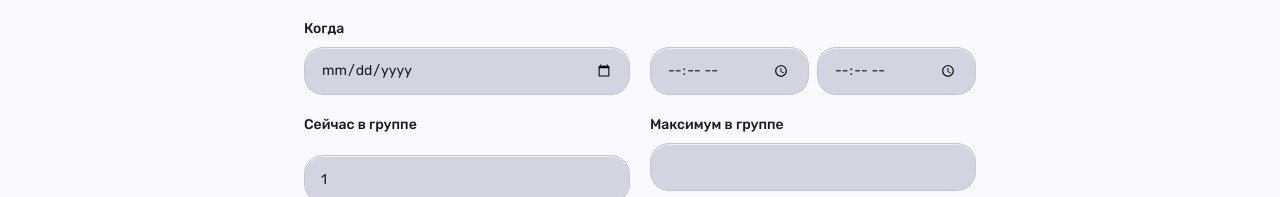
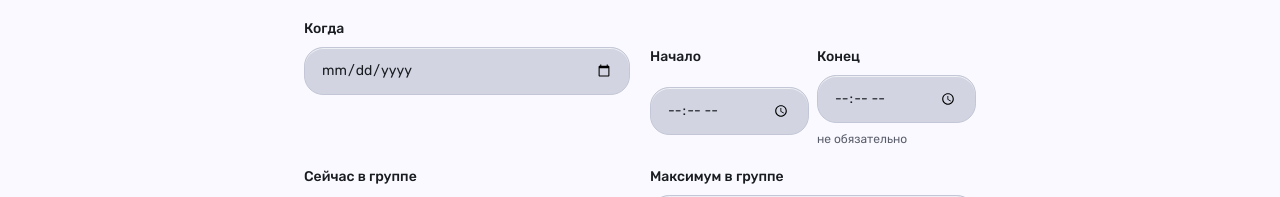
Before and after one commit to s6s8/provodnik.app, a Next.js app: page / in a window 1280 px wide. Shown: the part 419-616 px from the top of the page. Built offline with nearby package versions, Linux system fonts and the light colour scheme; no server answers; the database is empty.

Commit message:
feat(homepage-form): E-63 D4 — «не обязательно» hint under «Конец»

```diff
--- a/src/features/homepage/components/homepage-request-form.tsx
+++ b/src/features/homepage/components/homepage-request-form.tsx
@@ -195,6 +195,7 @@ export function HomepageRequestForm({ destinations }: Props) {
           </div>
           <div className="grid grid-cols-2 gap-2">
             <div className="grid gap-2">
+              <FieldLabel htmlFor="startTime">Начало</FieldLabel>
               <Input
                 id="startTime"
                 type="time"
@@ -204,12 +205,14 @@ export function HomepageRequestForm({ destinations }: Props) {
               <FieldError id="startTime-error" message={errors.startTime?.message} />
             </div>
             <div className="grid gap-2">
+              <FieldLabel htmlFor="endTime">Конец</FieldLabel>
               <Input
                 id="endTime"
                 type="time"
                 aria-invalid={Boolean(errors.endTime)}
                 {...register("endTime")}
               />
+              <FieldHint>не обязательно</FieldHint>
               <FieldError id="endTime-error" message={errors.endTime?.message} />
             </div>
           </div>
```
